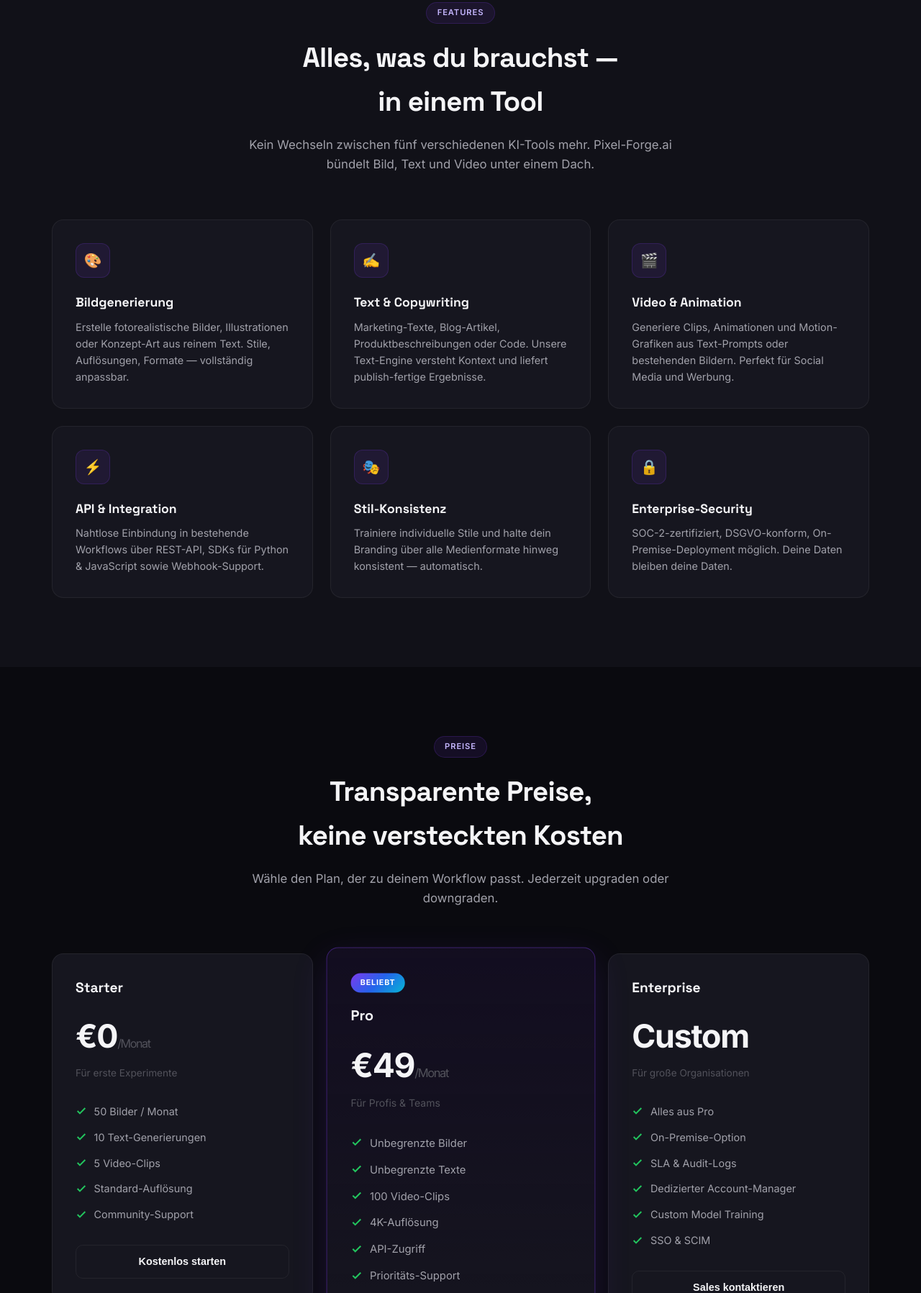
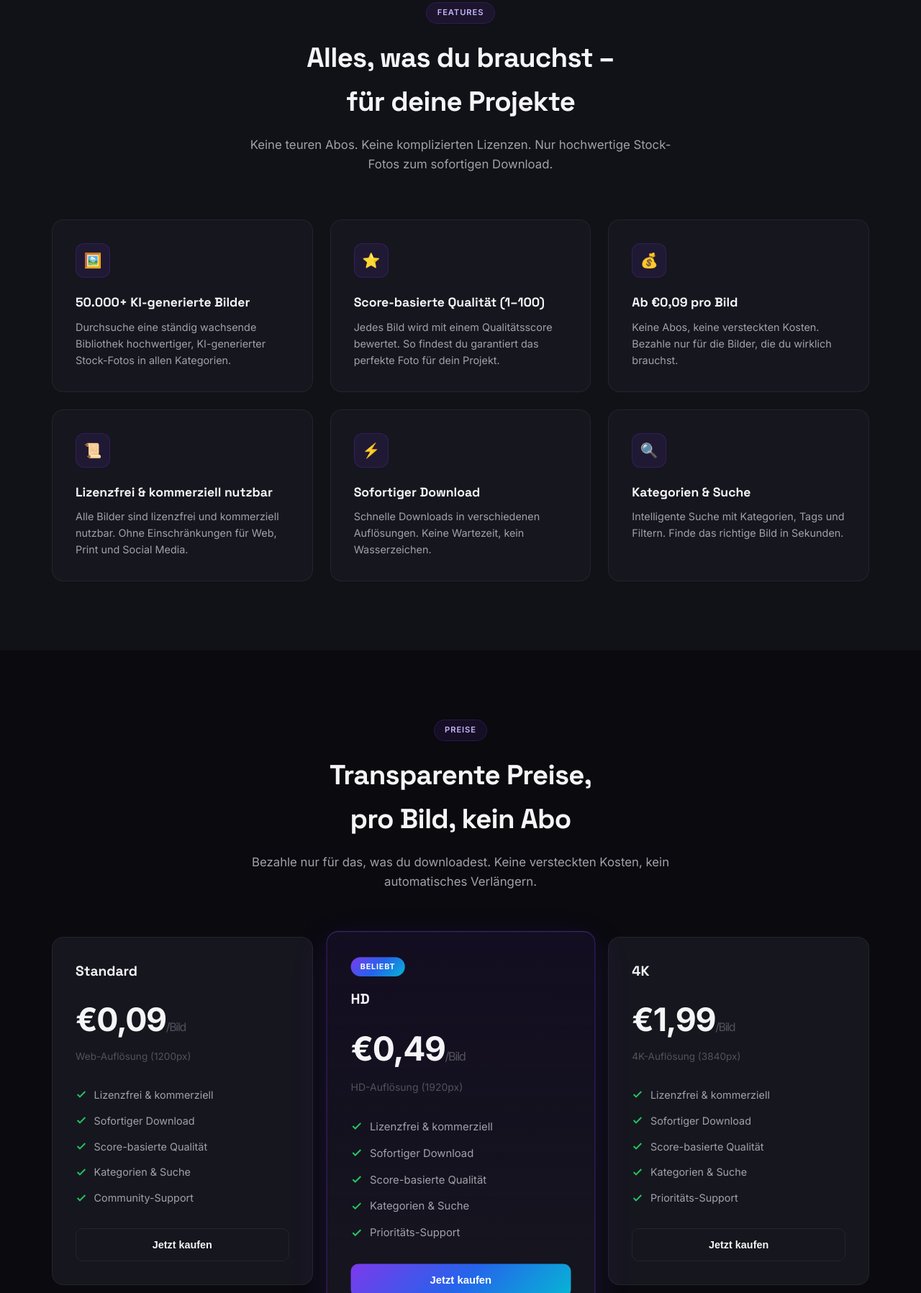
Before and after one commit to KerkmannTim/ai-stock-photos-v2, a plain HTML site: page demo.html in a window 1280 px wide. Shown: the part 1003-2800 px from the top of the page at 72% size. Drawn offline with Linux system fonts and the light colour scheme.

Commit message:
fix: demo zeigt jetzt korrekt Stock-Foto-Shop statt KI-Generator

```diff
--- a/demo.html
+++ b/demo.html
@@ -3,7 +3,7 @@
 <head>
     <meta charset="UTF-8">
     <meta name="viewport" content="width=device-width, initial-scale=1.0">
-    <title>Pixel-Forge.ai – Generative Media Engine</title>
+    <title>Pixel-Forge.ai – Stock-Foto Shop</title>
     <link rel="preconnect" href="https://fonts.googleapis.com">
     <link href="https://fonts.googleapis.com/css2?family=Inter:wght@300;400;600;700;900&family=Space+Grotesk:wght@500;700&display=swap" rel="stylesheet">
     <style>
@@ -123,7 +123,7 @@
         }
         .btn-secondary:hover { border-color: rgba(255,255,255,0.2); background: rgba(255,255,255,0.03); }
 
-        /* Video/GIF Placeholder */
+        /* Hero Media Placeholder */
         .hero-media {
             position: relative; border-radius: 16px; overflow: hidden;
             border: 1px solid var(--border); background: var(--bg-card);
@@ -163,11 +163,6 @@
             background: rgba(0,0,0,0.6); backdrop-filter: blur(10px);
             padding: 0.5rem 1rem; border-radius: 8px; font-size: 0.8rem;
             color: var(--text-secondary); border: 1px solid var(--border); z-index: 2;
-        }
-        .video-label .live-dot {
-            display: inline-block; width: 6px; height: 6px; border-radius: 50%;
-            background: var(--success); margin-right: 0.5rem;
-            animation: pulse 2s infinite;
         }
 
         /* ===== TRUST BAR ===== */
@@ -383,7 +378,7 @@
                 <li><a href="#pricing">Preise</a></li>
                 <li><a href="#testimonials">Kunden</a></li>
             </ul>
-            <button class="nav-cta">Jetzt starten</button>
+            <button class="nav-cta">Jetzt stöbern</button>
         </div>
     </nav>
 
@@ -396,22 +391,21 @@
                 <div class="hero-content">
                     <div class="hero-badge">
                         <span class="dot"></span>
-                        Neue Version 2.0 verfügbar
+                        50.000+ Bilder verfügbar
                     </div>
                     <h1>
-                        Generiere Bilder,<br>
-                        <span class="gradient">Text & Video</span><br>
-                        mit einer Engine
+                        Hochwertige<br>
+                        <span class="gradient">KI-generierte</span><br>
+                        Stock-Fotos
                     </h1>
                     <p>
-                        Pixel-Forge.ai vereint die leistungsstärksten generativen
-                        KI-Modelle in einer einzigen, intuitiven Plattform.
-                        Von Konzept bis fertigem Asset — in Sekunden.
+                        Pixel-Forge.ai bietet über 50.000 lizenzfreie, KI-generierte Stock-Fotos.
+                        Durchsuche, filtere nach Qualität und lade Bilder sofort herunter – ab €0,09 pro Bild.
                     </p>
                     <div class="hero-buttons">
                         <button class="btn-primary">
                             <svg width="18" height="18" viewBox="0 0 24 24" fill="none" stroke="currentColor" stroke-width="2.5" stroke-linecap="round" stroke-linejoin="round"><path d="M5 12h14"/><path d="m12 5 7 7-7 7"/></svg>
-                            Kostenlos testen
+                            Jetzt stöbern
                         </button>
                         <button class="btn-secondary">Demo ansehen</button>
                     </div>
@@ -423,7 +417,7 @@
                             <svg viewBox="0 0 24 24"><path d="M8 5v14l11-7z"/></svg>
                         </div>
                         <div class="video-label">
-                            <span class="live-dot"></span>Live-Demo – 0:42
+                            Stock-Foto Demo
                         </div>
                     </div>
                 </div>
@@ -434,7 +428,7 @@
     <!-- TRUST BAR -->
     <div class="trust-bar">
         <div class="container">
-            <span>Vertraut von Teams aus</span>
+            <span>Genutzt von Kreativen aus</span>
             <div class="trust-logo">Vercel</div>
             <div class="trust-logo">Stripe</div>
             <div class="trust-logo">Linear</div>
@@ -448,39 +442,39 @@
         <div class="container">
             <div class="section-header">
                 <div class="section-label">Features</div>
-                <h2>Alles, was du brauchst —<br>in einem Tool</h2>
-                <p>Kein Wechseln zwischen fünf verschiedenen KI-Tools mehr. Pixel-Forge.ai bündelt Bild, Text und Video unter einem Dach.</p>
+                <h2>Alles, was du brauchst –<br>für deine Projekte</h2>
+                <p>Keine teuren Abos. Keine komplizierten Lizenzen. Nur hochwertige Stock-Fotos zum sofortigen Download.</p>
             </div>
             <div class="features-grid">
                 <div class="feature-card">
-                    <div class="feature-icon">🎨</div>
-                    <h3>Bildgenerierung</h3>
-                    <p>Erstelle fotorealistische Bilder, Illustrationen oder Konzept-Art aus reinem Text. Stile, Auflösungen, Formate — vollständig anpassbar.</p>
+                    <div class="feature-icon">🖼️</div>
+                    <h3>50.000+ KI-generierte Bilder</h3>
+                    <p>Durchsuche eine ständig wachsende Bibliothek hochwertiger, KI-generierter Stock-Fotos in allen Kategorien.</p>
                 </div>
                 <div class="feature-card">
-                    <div class="feature-icon">✍️</div>
-                    <h3>Text & Copywriting</h3>
-                    <p>Marketing-Texte, Blog-Artikel, Produktbeschreibungen oder Code. Unsere Text-Engine versteht Kontext und liefert publish-fertige Ergebnisse.</p>
+                    <div class="feature-icon">⭐</div>
+                    <h3>Score-basierte Qualität (1–100)</h3>
+                    <p>Jedes Bild wird mit einem Qualitätsscore bewertet. So findest du garantiert das perfekte Foto für dein Projekt.</p>
                 </div>
                 <div class="feature-card">
-                    <div class="feature-icon">🎬</div>
-                    <h3>Video & Animation</h3>
-                    <p>Generiere Clips, Animationen und Motion-Grafiken aus Text-Prompts oder bestehenden Bildern. Perfekt für Social Media und Werbung.</p>
+                    <div class="feature-icon">💰</div>
+                    <h3>Ab €0,09 pro Bild</h3>
+                    <p>Keine Abos, keine versteckten Kosten. Bezahle nur für die Bilder, die du wirklich brauchst.</p>
+                </div>
+                <div class="feature-card">
+                    <div class="feature-icon">📜</div>
+                    <h3>Lizenzfrei & kommerziell nutzbar</h3>
+                    <p>Alle Bilder sind lizenzfrei und kommerziell nutzbar. Ohne Einschränkungen für Web, Print und Social Media.</p>
                 </div>
                 <div class="feature-card">
                     <div class="feature-icon">⚡</div>
-                    <h3>API & Integration</h3>
-                    <p>Nahtlose Einbindung in bestehende Workflows über REST-API, SDKs für Python & JavaScript sowie Webhook-Support.</p>
+                    <h3>Sofortiger Download</h3>
+                    <p>Schnelle Downloads in verschiedenen Auflösungen. Keine Wartezeit, kein Wasserzeichen.</p>
                 </div>
                 <div class="feature-card">
-                    <div class="feature-icon">🎭</div>
-                    <h3>Stil-Konsistenz</h3>
-                    <p>Trainiere individuelle Stile und halte dein Branding über alle Medienformate hinweg konsistent — automatisch.</p>
-                </div>
-                <div class="feature-card">
-                    <div class="feature-icon">🔒</div>
-                    <h3>Enterprise-Security</h3>
-                    <p>SOC-2-zertifiziert, DSGVO-konform, On-Premise-Deployment möglich. Deine Daten bleiben deine Daten.</p>
+                    <div class="feature-icon">🔍</div>
+                    <h3>Kategorien & Suche</h3>
+                    <p>Intelligente Suche mit Kategorien, Tags und Filtern. Finde das richtige Bild in Sekunden.</p>
                 </div>
             </div>
         </div>
@@ -491,51 +485,49 @@
         <div class="container">
             <div class="section-header">
                 <div class="section-label">Preise</div>
-                <h2>Transparente Preise,<br>keine versteckten Kosten</h2>
-                <p>Wähle den Plan, der zu deinem Workflow passt. Jederzeit upgraden oder downgraden.</p>
+                <h2>Transparente Preise,<br>pro Bild, kein Abo</h2>
+                <p>Bezahle nur für das, was du downloadest. Keine versteckten Kosten, kein automatisches Verlängern.</p>
             </div>
             <div class="pricing-grid">
                 <div class="pricing-card">
-                    <h3>Starter</h3>
-                    <div class="price">€0<span>/Monat</span></div>
-                    <div class="price-desc">Für erste Experimente</div>
+                    <h3>Standard</h3>
+                    <div class="price">€0,09<span>/Bild</span></div>
+                    <div class="price-desc">Web-Auflösung (1200px)</div>
                     <ul>
-                        <li><svg width="16" height="16" viewBox="0 0 24 24" fill="none" stroke="var(--success)" stroke-width="3"><path d="M20 6 9 17l-5-5"/></svg>50 Bilder / Monat</li>
-                        <li><svg width="16" height="16" viewBox="0 0 24 24" fill="none" stroke="var(--success)" stroke-width="3"><path d="M20 6 9 17l-5-5"/></svg>10 Text-Generierungen</li>
-                        <li><svg width="16" height="16" viewBox="0 0 24 24" fill="none" stroke="var(--success)" stroke-width="3"><path d="M20 6 9 17l-5-5"/></svg>5 Video-Clips</li>
-                        <li><svg width="16" height="16" viewBox="0 0 24 24" fill="none" stroke="var(--success)" stroke-width="3"><path d="M20 6 9 17l-5-5"/></svg>Standard-Auflösung</li>
+                        <li><svg width="16" height="16" viewBox="0 0 24 24" fill="none" stroke="var(--success)" stroke-width="3"><path d="M20 6 9 17l-5-5"/></svg>Lizenzfrei & kommerziell</li>
+                        <li><svg width="16" height="16" viewBox="0 0 24 24" fill="none" stroke="var(--success)" stroke-width="3"><path d="M20 6 9 17l-5-5"/></svg>Sofortiger Download</li>
+                        <li><svg width="16" height="16" viewBox="0 0 24 24" fill="none" stroke="var(--success)" stroke-width="3"><path d="M20 6 9 17l-5-5"/></svg>Score-basierte Qualität</li>
+                        <li><svg width="16" height="16" viewBox="0 0 24 24" fill="none" stroke="var(--success)" stroke-width="3"><path d="M20 6 9 17l-5-5"/></svg>Kategorien & Suche</li>
                         <li><svg width="16" height="16" viewBox="0 0 24 24" fill="none" stroke="var(--success)" stroke-width="3"><path d="M20 6 9 17l-5-5"/></svg>Community-Support</li>
                     </ul>
-                    <button class="pricing-btn secondary">Kostenlos starten</button>
+                    <button class="pricing-btn secondary">Jetzt kaufen</button>
                 </div>
                 <div class="pricing-card featured">
                     <div class="popular-tag">Beliebt</div>
-                    <h3>Pro</h3>
-                    <div class="price">€49<span>/Monat</span></div>
-                    <div class="price-desc">Für Profis & Teams</div>
+                    <h3>HD</h3>
+                    <div class="price">€0,49<span>/Bild</span></div>
+                    <div class="price-desc">HD-Auflösung (1920px)</div>
                     <ul>
-                        <li><svg width="16" height="16" viewBox="0 0 24 24" fill="none" stroke="var(--success)" stroke-width="3"><path d="M20 6 9 17l-5-5"/></svg>Unbegrenzte Bilder</li>
-                        <li><svg width="16" height="16" viewBox="0 0 24 24" fill="none" stroke="var(--success)" stroke-width="3"><path d="M20 6 9 17l-5-5"/></svg>Unbegrenzte Texte</li>
-                        <li><svg width="16" height="16" viewBox="0 0 24 24" fill="none" stroke="var(--success)" stroke-width="3"><path d="M20 6 9 17l-5-5"/></svg>100 Video-Clips</li>
-                        <li><svg width="16" height="16" viewBox="0 0 24 24" fill="none" stroke="var(--success)" stroke-width="3"><path d="M20 6 9 17l-5-5"/></svg>4K-Auflösung</li>
-                        <li><svg width="16" height="16" viewBox="0 0 24 24" fill="none" stroke="var(--success)" stroke-width="3"><path d="M20 6 9 17l-5-5"/></svg>API-Zugriff</li>
+                        <li><svg width="16" height="16" viewBox="0 0 24 24" fill="none" stroke="var(--success)" stroke-width="3"><path d="M20 6 9 17l-5-5"/></svg>Lizenzfrei & kommerziell</li>
+                        <li><svg width="16" height="16" viewBox="0 0 24 24" fill="none" stroke="var(--success)" stroke-width="3"><path d="M20 6 9 17l-5-5"/></svg>Sofortiger Download</li>
+                        <li><svg width="16" height="16" viewBox="0 0 24 24" fill="none" stroke="var(--success)" stroke-width="3"><path d="M20 6 9 17l-5-5"/></svg>Score-basierte Qualität</li>
+                        <li><svg width="16" height="16" viewBox="0 0 24 24" fill="none" stroke="var(--success)" stroke-width="3"><path d="M20 6 9 17l-5-5"/></svg>Kategorien & Suche</li>
                         <li><svg width="16" height="16" viewBox="0 0 24 24" fill="none" stroke="var(--success)" stroke-width="3"><path d="M20 6 9 17l-5-5"/></svg>Prioritäts-Support</li>
                     </ul>
-                    <button class="pricing-btn primary">14 Tage kostenlos testen</button>
+                    <button class="pricing-btn primary">Jetzt kaufen</button>
                 </div>
                 <div class="pricing-card">
-                    <h3>Enterprise</h3>
-                    <div class="price">Custom</div>
-                    <div class="price-desc">Für große Organisationen</div>
+                    <h3>4K</h3>
+                    <div class="price">€1,99<span>/Bild</span></div>
+                    <div class="price-desc">4K-Auflösung (3840px)</div>
                     <ul>
-                        <li><svg width="16" height="16" viewBox="0 0 24 24" fill="none" stroke="var(--success)" stroke-width="3"><path d="M20 6 9 17l-5-5"/></svg>Alles aus Pro</li>
-                        <li><svg width="16" height="16" viewBox="0 0 24 24" fill="none" stroke="var(--success)" stroke-width="3"><path d="M20 6 9 17l-5-5"/></svg>On-Premise-Option</li>
-                        <li><svg width="16" height="16" viewBox="0 0 24 24" fill="none" stroke="var(--success)" stroke-width="3"><path d="M20 6 9 17l-5-5"/></svg>SLA & Audit-Logs</li>
-                        <li><svg width="16" height="16" viewBox="0 0 24 24" fill="none" stroke="var(--success)" stroke-width="3"><path d="M20 6 9 17l-5-5"/></svg>Dedizierter Account-Manager</li>
-                        <li><svg width="16" height="16" viewBox="0 0 24 24" fill="none" stroke="var(--success)" stroke-width="3"><path d="M20 6 9 17l-5-5"/></svg>Custom Model Training</li>
-                        <li><svg width="16" height="16" viewBox="0 0 24 24" fill="none" stroke="var(--success)" stroke-width="3"><path d="M20 6 9 17l-5-5"/></svg>SSO & SCIM</li>
+                        <li><svg width="16" height="16" viewBox="0 0 24 24" fill="none" stroke="var(--success)" stroke-width="3"><path d="M20 6 9 17l-5-5"/></svg>Lizenzfrei & kommerziell</li>
+                        <li><svg width="16" height="16" viewBox="0 0 24 24" fill="none" stroke="var(--success)" stroke-width="3"><path d="M20 6 9 17l-5-5"/></svg>Sofortiger Download</li>
+                        <li><svg width="16" height="16" viewBox="0 0 24 24" fill="none" stroke="var(--success)" stroke-width="3"><path d="M20 6 9 17l-5-5"/></svg>Score-basierte Qualität</li>
+                        <li><svg width="16" height="16" viewBox="0 0 24 24" fill="none" stroke="var(--success)" stroke-width="3"><path d="M20 6 9 17l-5-5"/></svg>Kategorien & Suche</li>
+                        <li><svg width="16" height="16" viewBox="0 0 24 24" fill="none" stroke="var(--success)" stroke-width="3"><path d="M20 6 9 17l-5-5"/></svg>Prioritäts-Support</li>
                     </ul>
-                    <button class="pricing-btn secondary">Sales kontaktieren</button>
+                    <button class="pricing-btn secondary">Jetzt kaufen</button>
                 </div>
             </div>
         </div>
@@ -547,12 +539,12 @@
             <div class="section-header">
                 <div class="section-label">Kundenstimmen</div>
                 <h2>Das sagen unsere Nutzer</h2>
-                <p>Tausende Kreative, Marketer und Entwickler vertrauen auf Pixel-Forge.ai.</p>
+                <p>Tausende Kreative, Marketer und Entwickler vertrauen auf Pixel-Forge.ai für ihre Stock-Fotos.</p>
             </div>
             <div class="testimonials-grid">
                 <div class="testimonial-card">
                     <div class="stars">★★★★★</div>
-                    <p>"Wir haben unsere Content-Produktion um 400% beschleunigt. Was früher Tage gedauert hat, erledigt Pixel-Forge jetzt in Minuten. Das ROI ist unglaublich."</p>
+                    <p>"Ich finde für jedes Projekt das perfekte Stock-Foto. Die Qualität ist erstklassig und der Preis unschlagbar. Kein Vergleich zu teuren Stock-Agenturen."</p>
                     <div class="testimonial-author">
                         <div class="avatar">SK</div>
                         <div>
@@ -563,7 +555,7 @@
                 </div>
                 <div class="testimonial-card">
                     <div class="stars">★★★★★</div>
-                    <p>"Die API-Integration war nahtlos. Innerhalb eines Tages hatten wir Pixel-Forge in unseren Workflow eingebunden. Die Qualität der generierten Assets übertrifft alles, was wir bisher getestet haben."</p>
+                    <p>"Die Bildqualität ist beeindruckend und die Lizenzfreiheit gibt uns absolute Sicherheit. Wir nutzen die Fotos für Web, Print und Social Media ohne Einschränkungen."</p>
                     <div class="testimonial-author">
                         <div class="avatar">MR</div>
                         <div>
@@ -574,7 +566,7 @@
                 </div>
                 <div class="testimonial-card">
                     <div class="stars">★★★★★</div>
-                    <p>"Als Solo-Founder ist Zeit meine wertvollste Ressource. Pixel-Forge.ai ersetzt ein ganzes Design-Team für mich. Die Ergebnisse sind konsistent, schnell und professionell."</p>
+                    <p>"Als Startup müssen wir sparsam sein. Bei Pixel-Forge zahle ich nur für die Bilder, die ich wirklich brauche – ab €0,09. Das ist ein Game-Changer für unser Marketing."</p>
                     <div class="testimonial-author">
                         <div class="avatar">JL</div>
                         <div>
@@ -591,11 +583,11 @@
     <section class="cta-section">
         <div class="container">
             <div class="cta-card">
-                <h2>Bereit, deine Kreationen<br>zu beschleunigen?</h2>
-                <p>Starte kostenlos und erlebe, was generative KI für deinen Workflow bedeutet. Keine Kreditkarte nötig.</p>
+                <h2>Bereit, das perfekte<br>Stock-Foto zu finden?</h2>
+                <p>Durchsuche 50.000+ lizenzfreie Bilder und lade sie sofort herunter. Kein Abo, keine Kreditkarte nötig.</p>
                 <button class="btn-primary">
                     <svg width="18" height="18" viewBox="0 0 24 24" fill="none" stroke="currentColor" stroke-width="2.5" stroke-linecap="round" stroke-linejoin="round"><path d="M5 12h14"/><path d="m12 5 7 7-7 7"/></svg>
-                    Jetzt kostenlos testen
+                    Jetzt stöbern
                 </button>
             </div>
         </div>
@@ -610,7 +602,7 @@
                 <a href="#">Datenschutz</a>
                 <a href="#">AGB</a>
             </div>
-            <p>© 2025 Pixel-Forge.ai. Alle Rechte vorbehalten.</p>
+            <p>© 2025 Pixel-Forge.ai – Stock Photo Shop. Alle Rechte vorbehalten.</p>
         </div>
     </footer>
 
```
